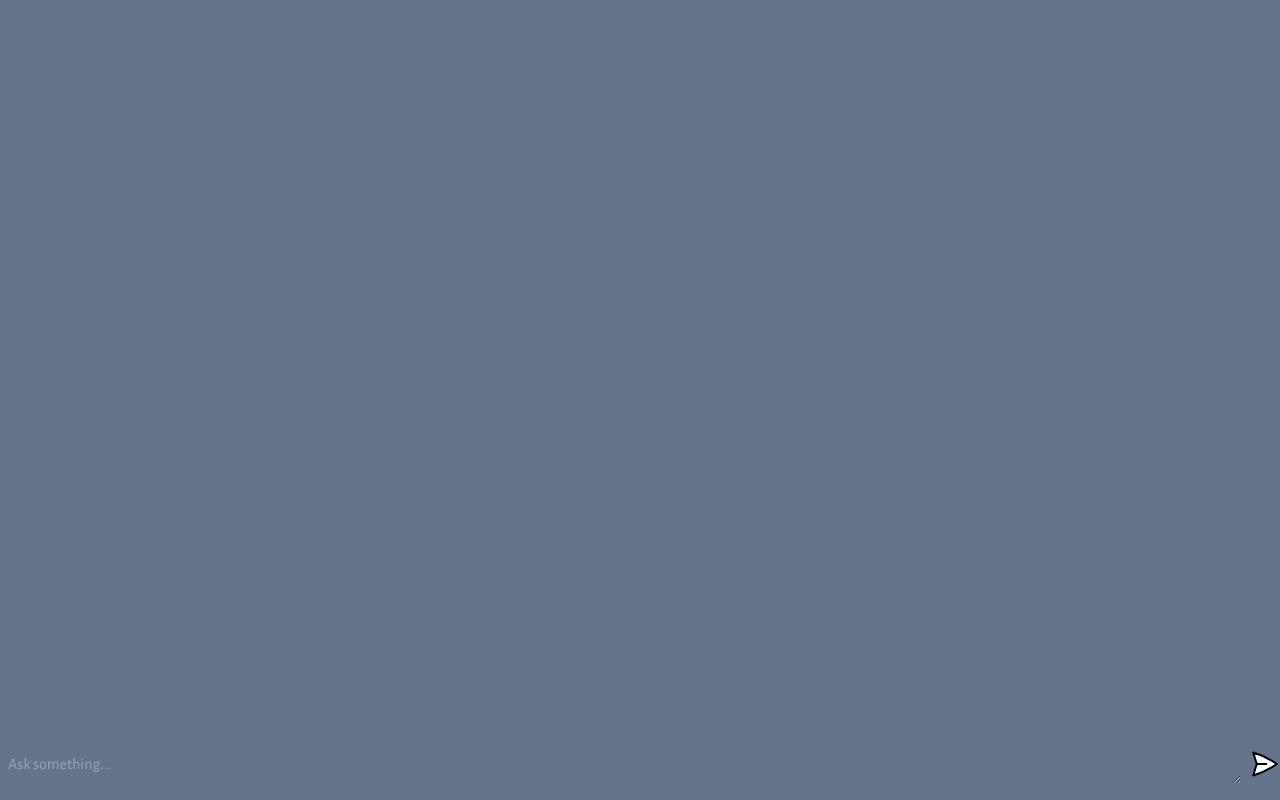
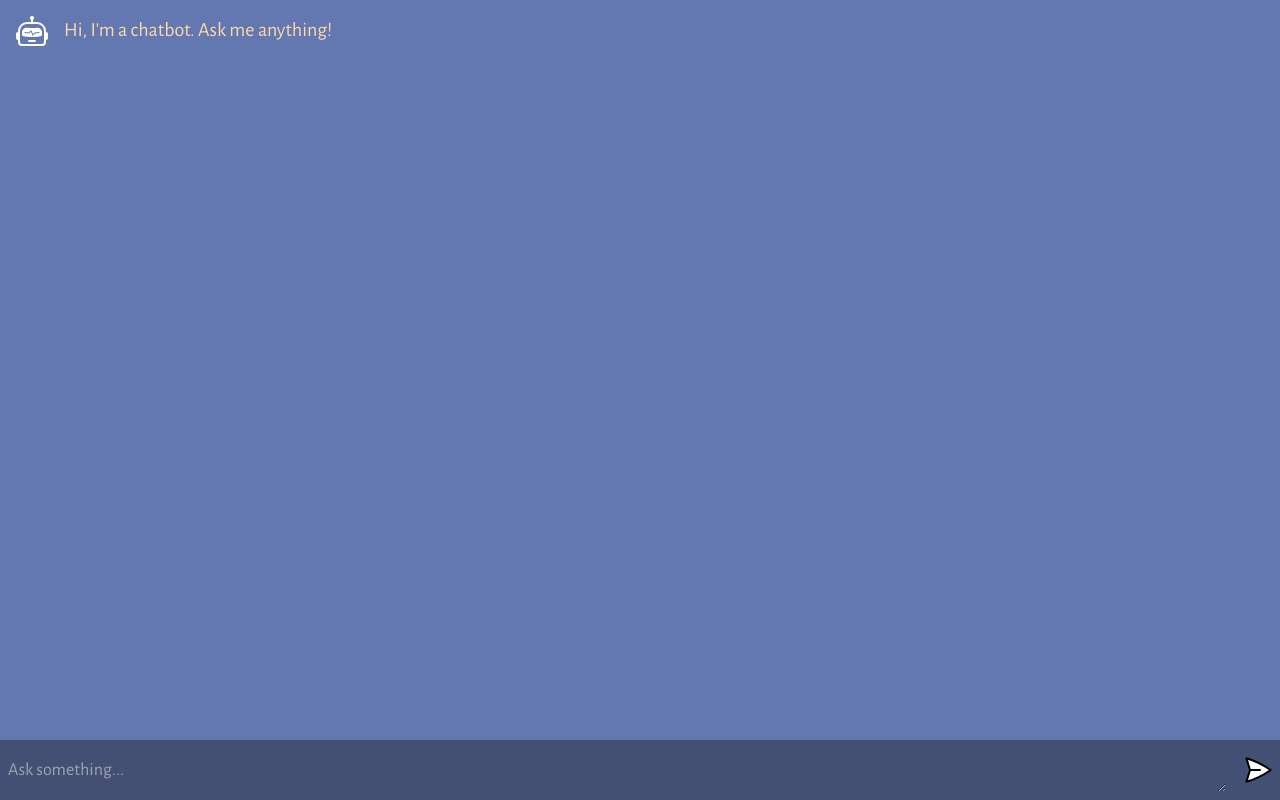
Before and after one commit to dev-tronghieu/clone-chat-gpt, a React (Vite) app in the folder client/: page / in a window 1280 px wide. Built offline with nearby package versions, Linux system fonts and the light colour scheme.

Commit message:
update: ui

```diff
--- a/client/src/App.css
+++ b/client/src/App.css
@@ -1,24 +1,10 @@
-/* -- Scrollbar -- */
-/* width */
-::-webkit-scrollbar {
-    width: 12px;
+/* For Webkit-based browsers (Chrome, Safari and Opera) */
+.scrollbar-hide::-webkit-scrollbar {
+    display: none;
 }
 
-/* Track */
-::-webkit-scrollbar-track {
-    background: transparent;
+/* For IE, Edge and Firefox */
+.scrollbar-hide {
+    -ms-overflow-style: none; /* IE and Edge */
+    scrollbar-width: none; /* Firefox */
 }
-
-/* Handle */
-::-webkit-scrollbar-thumb {
-    background: #626394;
-    cursor: pointer;
-
-    /* Shadow on the left */
-    box-shadow: inset 0 0 6px rgba(0, 0, 0, 0.3);
-}
-
-/* Handle on hover */
-::-webkit-scrollbar-thumb:hover {
-    background: #8384bb;
-}
--- a/client/src/App.tsx
+++ b/client/src/App.tsx
@@ -9,7 +9,12 @@ enum Profile {
 }
 
 const App = () => {
-    const [messages, setMessages] = useState<IMessage[]>([]);
+    const [messages, setMessages] = useState<IMessage[]>([
+        {
+            content: "Hi, I'm a chatbot. Ask me anything!",
+            isFromAi: true,
+        },
+    ]);
     const [isAnswering, setIsAnswering] = useState(false);
 
     const ensureEndingSign = (content: string) => {
@@ -54,9 +59,9 @@ const App = () => {
     return (
         <div
             id="app"
-            className="w-screen h-screen bg-slate-500 flex flex-col items-center justify-between"
+            className="w-screen h-screen bg-background flex flex-col items-center justify-between"
         >
-            <div className="max-w-7xl w-full h-full flex flex-col items-center justify-between">
+            <div className="max-w-7xl w-full h-full bg-primary drop-shadow-2xl flex flex-col justify-between items-center">
                 <ChatContainer messages={messages} isAnswering={isAnswering} />
                 <ChatInput onSubmit={handleSubmit} />
             </div>
--- a/client/src/components/ChatContainer.tsx
+++ b/client/src/components/ChatContainer.tsx
@@ -24,7 +24,7 @@ const ChatContainer = (props: ChatContainerProps) => {
     return (
         <div
             ref={chatContainerRef}
-            className="scroll-smooth w-full h-full flex flex-col overflow-x-hidden overflow-y-scroll"
+            className="scroll-smooth w-full h-full divide-y divide-white overflow-x-hidden overflow-y-scroll scrollbar-hide flex flex-col"
         >
             {props.messages.map((message) => {
                 return (
--- a/client/src/components/ChatInput.tsx
+++ b/client/src/components/ChatInput.tsx
@@ -8,7 +8,7 @@ interface ChatInputProps {
 const ChatInput = ({ onSubmit }: ChatInputProps) => {
     const textArea = useRef<HTMLTextAreaElement>(null);
 
-    const submitMessage = () => {
+    const handleSendMessage = () => {
         if (textArea.current === null) return;
         const message = textArea.current.value.trim();
         if (message !== "") onSubmit(message);
@@ -18,27 +18,28 @@ const ChatInput = ({ onSubmit }: ChatInputProps) => {
 
     return (
         <form
-            className="max-w-7xl w-full px-2 xl:px-0 py-4 flex gap-2"
+            className="bg-secondary max-w-7xl w-full p-2 xl:px-0 flex gap-2"
             onSubmit={(e) => {
                 e.preventDefault();
-                submitMessage();
+                handleSendMessage();
             }}
             onKeyDown={(e) => {
-                {
-                    e.key === "Enter" && !e.shiftKey && submitMessage();
+                if (e.key === "Enter" && !e.shiftKey) {
+                    e.preventDefault();
+                    handleSendMessage();
                 }
             }}
         >
             <textarea
                 ref={textArea}
+                placeholder="Ask something..."
                 rows={1}
                 cols={1}
-                placeholder="Ask something..."
-                className="w-full p-2 bg-transparent border-none outline-none bg-tertiary text-gray-200"
+                className="w-full p-2 bg-transparent border-none outline-none  text-white text-lg scrollbar-hide"
             ></textarea>
 
             <button className="outline-none" type="submit">
-                <img className="w-8 h-8" src={sendSvg} alt="Send Icon" />
+                <img className="w-8 h-8 mx-2" src={sendSvg} alt="Send Icon" />
             </button>
         </form>
     );
--- a/client/src/components/ChatStripe.tsx
+++ b/client/src/components/ChatStripe.tsx
@@ -8,14 +8,20 @@ interface ChatStripeProps {
 
 const ChatStripe = ({ content, isFromAi }: ChatStripeProps) => {
     return (
-        <div className={`w-full p-4 ${isFromAi ? "bg-secondary" : "bg-primary"}`}>
-            <div className="whitespace-pre-wrap text-lg text-gray-200 flex gap-4">
+        <div className="w-full p-4">
+            <div className="flex gap-4">
                 <img
-                    className="w-[32px] h-[32px] object-contain"
+                    className="w-8 h-8 object-contain"
                     src={isFromAi ? botSvg : userSvg}
                     alt={isFromAi ? "Bot" : "User"}
                 />
-                {content}
+                <span
+                    className={`whitespace-pre-wrap text-xl ${
+                        isFromAi ? "text-orange-200" : "text-white"
+                    }`}
+                >
+                    {content}
+                </span>
             </div>
         </div>
     );
--- a/client/tailwind.config.cjs
+++ b/client/tailwind.config.cjs
@@ -4,9 +4,9 @@ module.exports = {
     theme: {
         extend: {
             colors: {
-                primary: "#5F7099",
-                secondary: "#5F6088",
-                tertiary: "#40414f"
+                primary: "#6377b0",
+                secondary: "#445073",
+                background: "#536494",
             },
         },
     },
```
